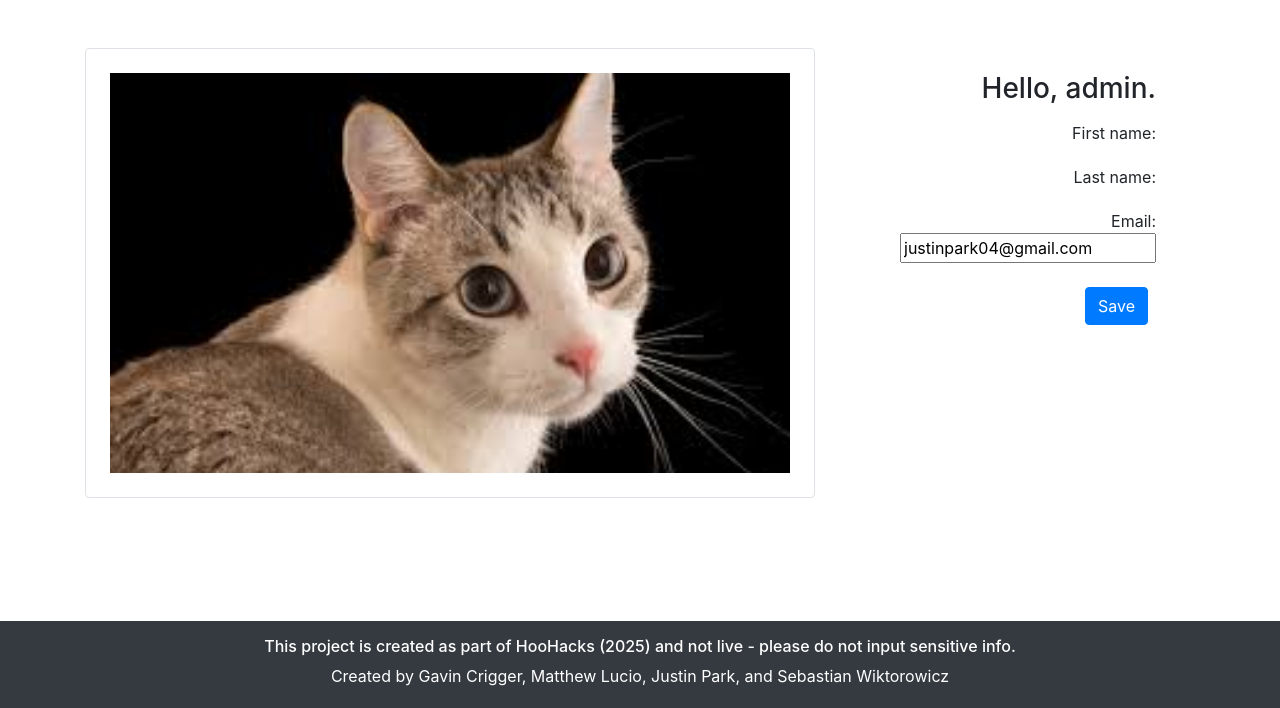
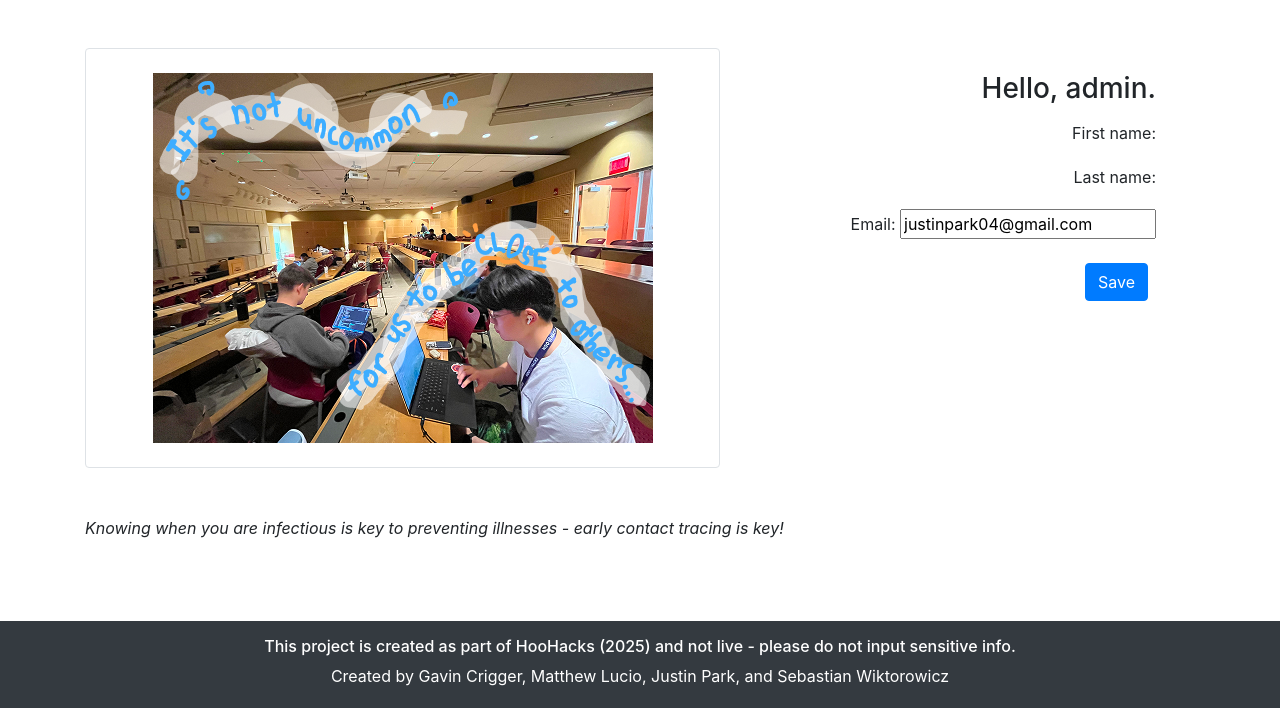
Before and after one commit to MatthewELucio/ContactTracingAppHooHacks, a Django app: page /profile/ in a window 1280 px wide. Shown: the part 92-800 px from the top of the page. Run offline with Django 4.2, Linux system fonts and the light colour scheme; a user stored in the database is signed in; some libraries are stand-ins or nearby versions.

Commit message:
updated carousel

```diff
--- a/App/static/style.css
+++ b/App/static/style.css
@@ -1,13 +1,12 @@
 
     #carouselExample {
-        max-height: 400px;
+        max-height:370px;
+        max-width: 500px;
         overflow: hidden;
     }
 
     .carousel-image {
         object-fit: cover;
-        height: 100%;
-        width: 100%;
     }
 
     .navclass {
--- a/App/templates/profile.html
+++ b/App/templates/profile.html
@@ -4,24 +4,24 @@
 
 <div class="container mt-5">
     <div class="row">
-        <div class="col-md-8">
-            <div class="p-4 content-box p-4 border rounded">
-                <div id="carouselExample" class="carousel slide" data-ride="carousel" data-interval="2000">
+        <div class="col-md-7">
+            <div class="p-4 content-box p-4 border rounded justify-content-center d-flex">
+                <div id="carouselExample" class="carousel slide" data-ride="carousel" data-interval="2500">
                     <div class="carousel-inner">
                         <div class="carousel-item active">
-                            <img src="{% static 'baby1.jpg' %}" class="d-block w-100" alt="...">
+                            <img src="{% static 'slide3.png' %}" class="d-block w-100" alt="...">
                         </div>
                         <div class="carousel-item">
-                            <img src="{% static 'baby2.jpg' %}" class="d-block w-100" alt="...">
+                            <img src="{% static 'slide2.png' %}" class="d-block w-100" alt="...">
                         </div>
                         <div class="carousel-item">
-                            <img src="{% static 'baby3.jpg' %}" class="d-block w-100" alt="...">
+                            <img src="{% static 'slide1.png' %}" class="d-block w-100" alt="...">
                         </div>
                     </div>
                 </div>
             </div>
         </div>
-        <div class="row col-md-4 d-flex justify-content-end text-right">
+        <div class="row col-md-5 d-flex justify-content-end text-right">
             <div class="p-4">
                 <h3>Hello, {{ user.username }}.</h3>
                 <form method="POST">
@@ -37,13 +37,13 @@
                     </p>
                     <button class="btn btn-primary m-2" type="submit">Save</button>
                 </form>
+                {% if msg == 'complete' %}
+                    <p class="pt-3"><i>Saved successfully!</i></p>
+                {% endif %}
             </div>
         </div>
     </div>
-
-    {% if msg == 'complete' %}
-        <p><i>Saved successfully!</i></p>
-    {% endif %}
+    <p class="pt-5"><i>Knowing when you are infectious is key to preventing illnesses - early contact tracing is key!</i></p>
 </div>
 
 {% endblock %}
```
